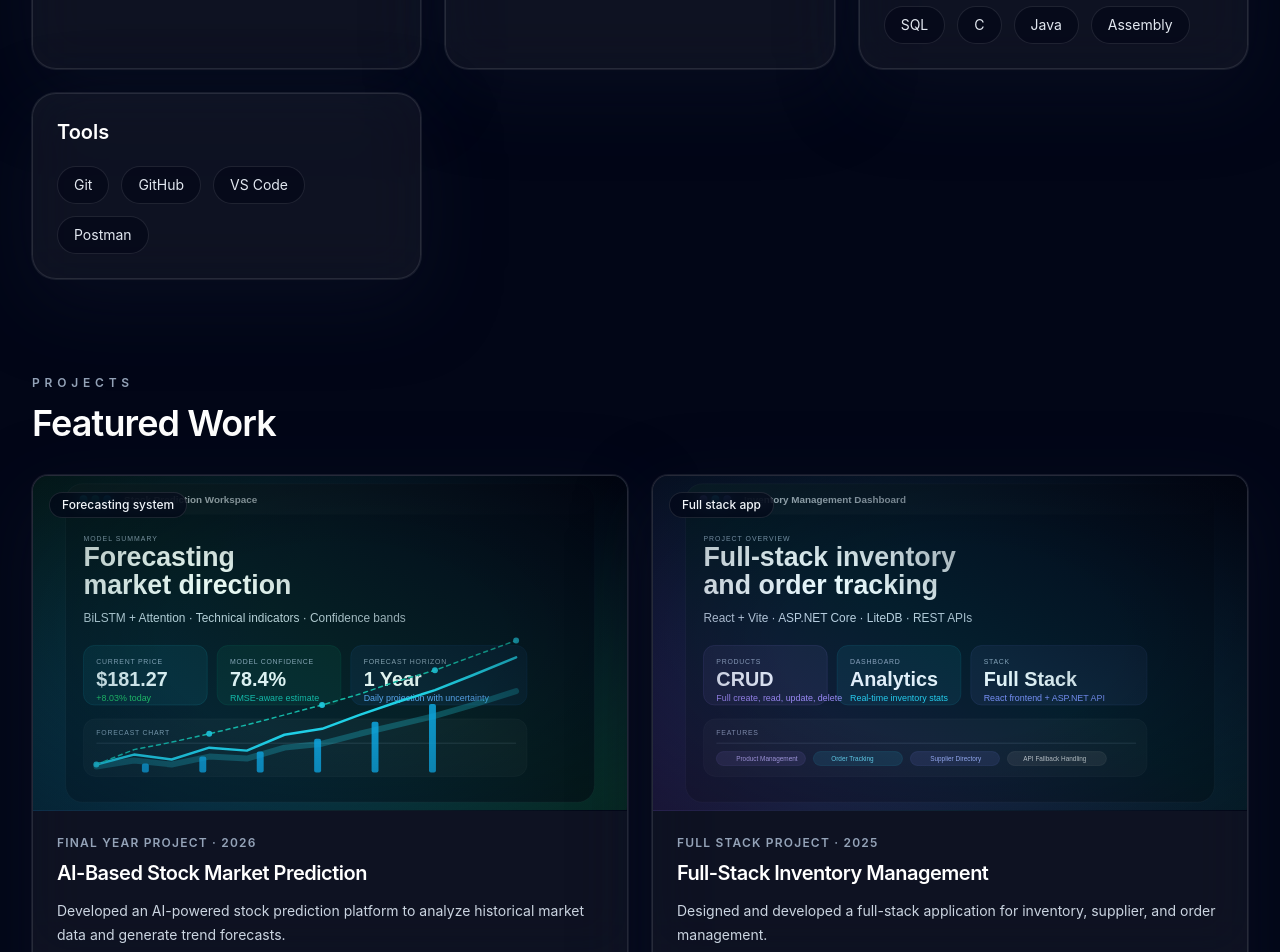
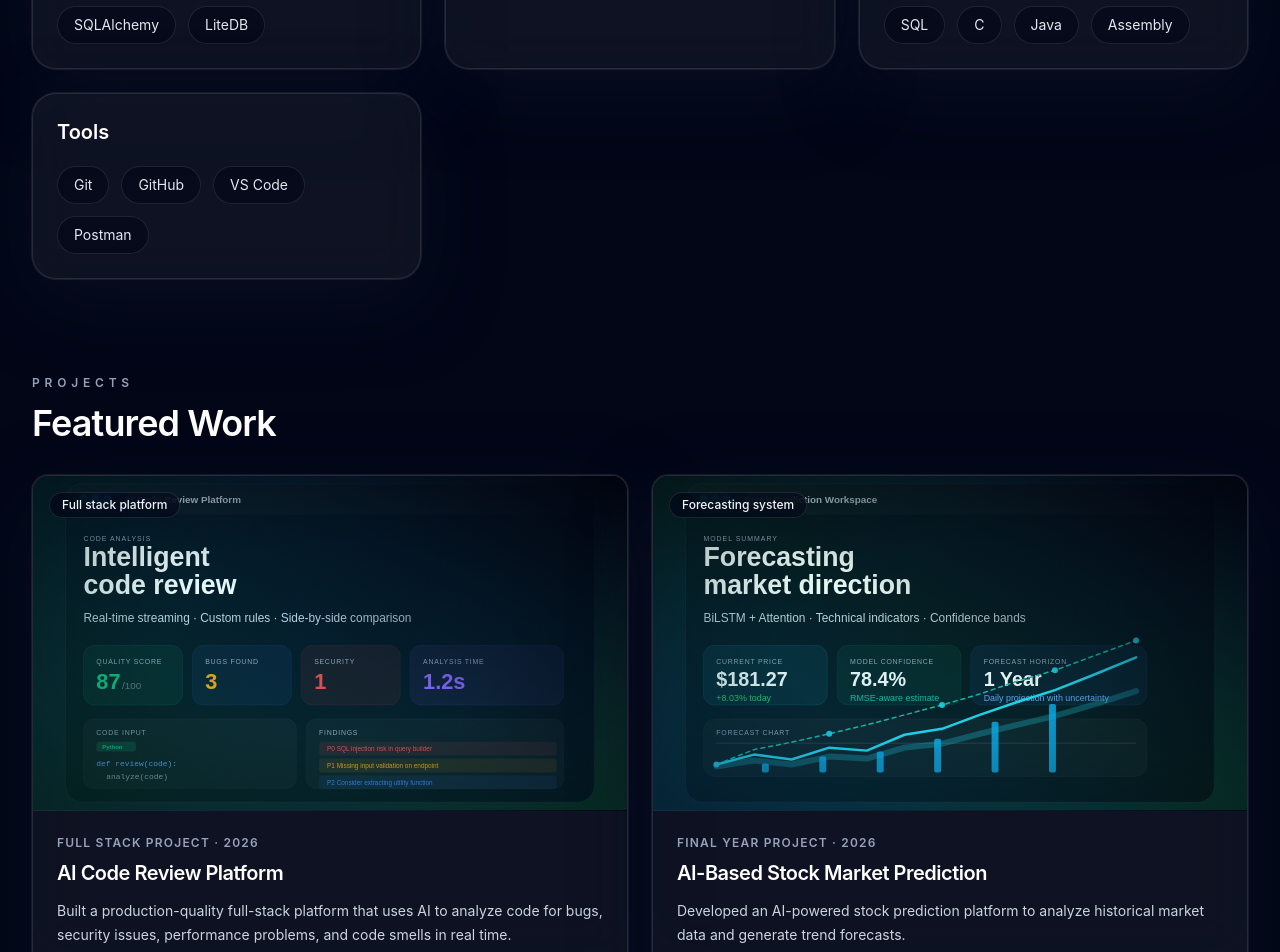
Before and after one commit to charbell2005/Porfolio, a React (Vite) app in the folder frontend/: page / in a window 1280 px wide. Shown: the part 1848-2800 px from the top of the page. Built offline with nearby package versions, Linux system fonts and the light colour scheme.

Commit message:
Add AI Code Review Platform to portfolio

```diff
--- a/frontend/src/data/portfolio.js
+++ b/frontend/src/data/portfolio.js
@@ -12,15 +12,33 @@ export const portfolioData = {
     { label: 'Email', href: 'mailto:charbel.barrak901@yahoo.com', accent: 'from-emerald-600 to-teal-500' },
   ],
   skills: [
-    { category: 'Front-End Development', items: ['React', 'JavaScript', 'CSS', 'Bootstrap'] },
-    { category: 'Back-End Development', items: ['Node.js', 'FastAPI', 'RESTful APIs', 'ASP.NET Core'] },
+    { category: 'Front-End Development', items: ['React', 'TypeScript', 'JavaScript', 'Tailwind CSS', 'CSS', 'Bootstrap'] },
+    { category: 'Back-End Development', items: ['Node.js', 'FastAPI', 'RESTful APIs', 'ASP.NET Core', 'SSE', 'Pydantic'] },
     { category: 'AI & Machine Learning', items: ['Prompt Engineering', 'LLMs', 'NLP', 'TensorFlow'] },
-    { category: 'Database Management', items: ['MySQL', 'MongoDB', 'LiteDB'] },
+    { category: 'Database Management', items: ['MySQL', 'MongoDB', 'SQLite', 'SQLAlchemy', 'LiteDB'] },
     { category: 'Mobile Development', items: ['Java', 'Swift'] },
     { category: 'Programming Languages', items: ['Python', 'C++', 'C#', 'JavaScript', 'SQL', 'C', 'Java', 'Assembly'] },
     { category: 'Tools', items: ['Git', 'GitHub', 'VS Code', 'Postman'] },
   ],
   projects: [
+    {
+      title: 'AI Code Review Platform',
+      period: 'Full Stack Project · 2026',
+      description: 'Built a production-quality full-stack platform that uses AI to analyze code for bugs, security issues, performance problems, and code smells in real time.',
+      challenge: 'Deliver a fast, interactive code review experience with streaming feedback, custom review rules, and the ability to compare multiple analyses side by side.',
+      approach: 'Built a React/TypeScript frontend with FastAPI backend, implementing SSE streaming for real-time progress, custom rule injection into AI prompts, and a comparison engine that diffs scores and findings across reviews.',
+      outcome: 'Supports 9 programming languages, 3 AI providers, prioritized action items with effort estimates, PDF/Markdown/JSON export, and a full admin dashboard with usage analytics.',
+      metrics: [
+        { label: 'Frontend', value: 'React + Vite + Tailwind' },
+        { label: 'Backend', value: 'FastAPI + SQLite' },
+        { label: 'Tests', value: '53 passing' },
+      ],
+      technologies: ['React', 'TypeScript', 'FastAPI', 'Python', 'SQLAlchemy', 'SSE', 'Tailwind', 'shadcn/ui'],
+      image: '/projects/codereview.svg',
+      github: 'https://github.com/charbell2005/AI-Code-Review-Platform',
+      badge: 'Full stack platform',
+      tone: 'from-emerald-500/20 via-cyan-500/10 to-slate-950',
+    },
     {
       title: 'AI-Based Stock Market Prediction',
       period: 'Final Year Project · 2026',
```
Also changed, not shown: frontend/public/projects/codereview.svg (added).
